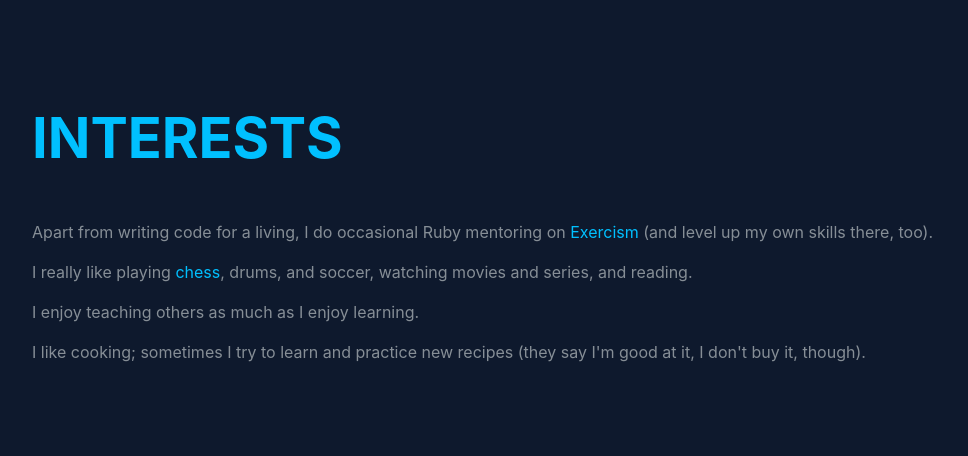
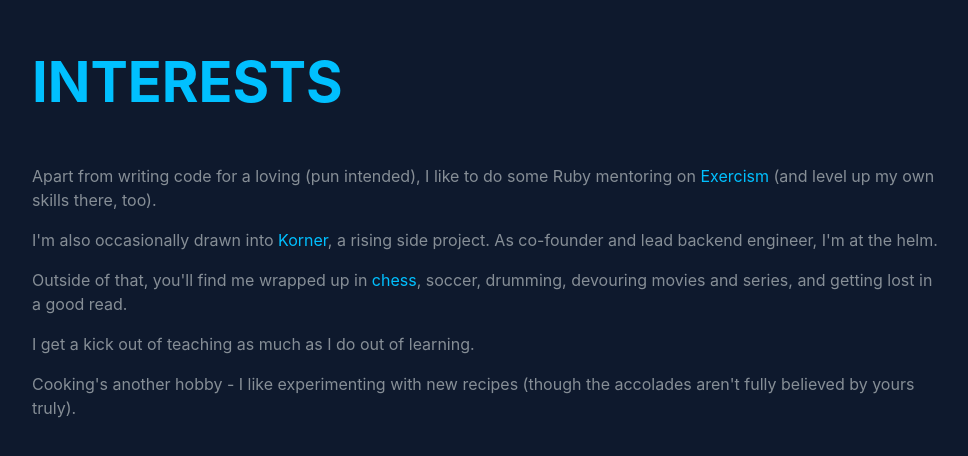
Before and after one commit to gabo-cs/gabo-cs.github.io, a plain HTML site: page index.html in a window 1280 px wide. Shown: the part 3750-4206 px from the top of the page, without its empty margins (288-1256 px from the left). Drawn offline with nearby package versions, Linux system fonts and the light colour scheme; a web font is replaced by a local one.

Commit message:
Improve a couple of paragraphs

```diff
--- a/index.html
+++ b/index.html
@@ -5,7 +5,7 @@
     <meta name="viewport" content="width=device-width, initial-scale=1, shrink-to-fit=no">
     <meta name="author" content="Gabriel Coronado">
 
-    <title>Gabriel Coronado</title>
+    <title>Gabo</title>
 
     <!-- Bootstrap core CSS -->
     <link href="vendor/bootstrap/css/bootstrap.min.css" rel="stylesheet">
@@ -223,10 +223,11 @@
       <section class="resume-section p-3 p-lg-5 d-flex flex-column" id="interests">
         <div class="my-auto">
           <h2 class="text-primary mb-5">Interests</h2>
-          <p>Apart from writing code for a living, I do occasional Ruby mentoring on <a target="_blank" href="https://exercism.org/">Exercism</a> (and level up my own skills there, too).</p>
-          <p>I really like playing <a target="_blank" href="https://www.chess.com/member/gabocoronado">chess</a>, drums, and soccer, watching movies and series, and reading.</p>
-          <p>I enjoy teaching others as much as I enjoy learning.</p>
-          <p>I like cooking; sometimes I try to learn and practice new recipes (they say I'm good at it, I don't buy it, though).</p>
+          <p>Apart from writing code for a loving (pun intended), I like to do some Ruby mentoring on <a target="_blank" href="https://exercism.org/">Exercism</a> (and level up my own skills there, too).</p>
+          <p>I'm also occasionally drawn into <a target="_blank" href="https://www.korner.la/">Korner</a>, a rising side project. As co-founder and lead backend engineer, I'm at the helm.</p>
+          <p>Outside of that, you'll find me wrapped up in <a target="_blank" href="https://www.chess.com/member/gabocoronado">chess</a>, soccer, drumming, devouring movies and series, and getting lost in a good read.</p>
+          <p>I get a kick out of teaching as much as I do out of learning.</p>
+          <p>Cooking's another hobby - I like experimenting with new recipes (though the accolades aren't fully believed by yours truly).</p>
         </div>
       </section>
 
```
